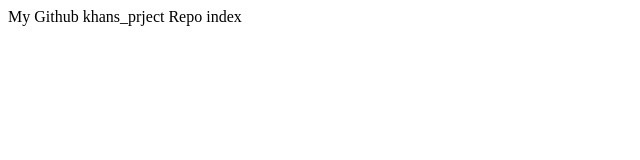
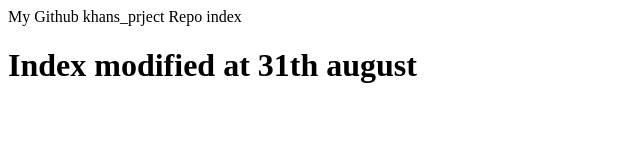
Before and after one commit to royalmcuc/khans_project, a plain HTML site: page index.html in a window 1280 px wide. Shown: the whole page, without its empty margins (0-640 px from the left). Drawn offline with Linux system fonts and the light colour scheme.

Commit message:
Update index.html

```diff
--- a/index.html
+++ b/index.html
@@ -1,4 +1,5 @@
 <html>
   <title> This is from GITHUB </title>
-  <body>My Github khans_prject Repo index </body>
+  <body>My Github khans_prject Repo index
+  <h1>Index modified at 31th august</h1></body>
 </html>
```
